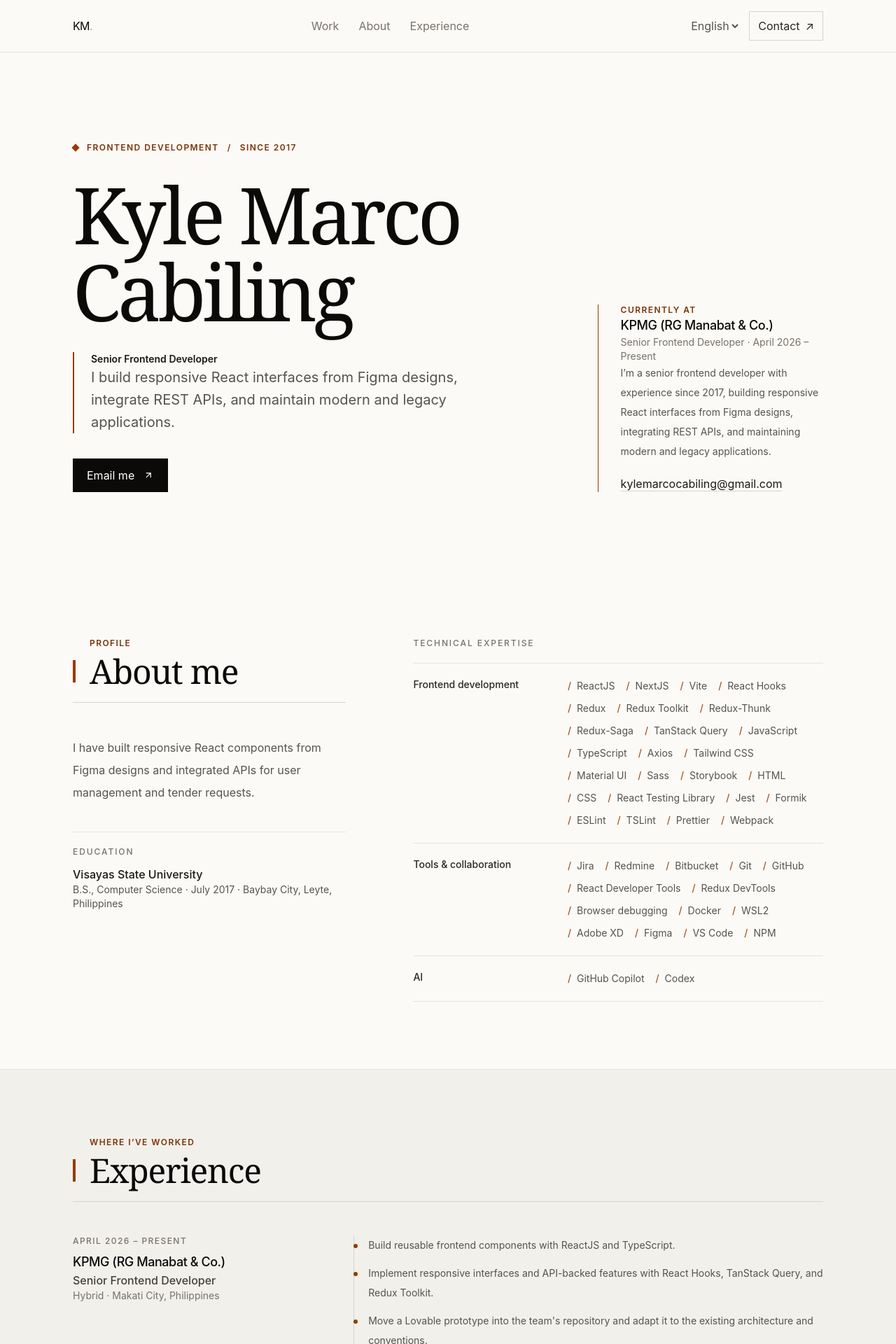
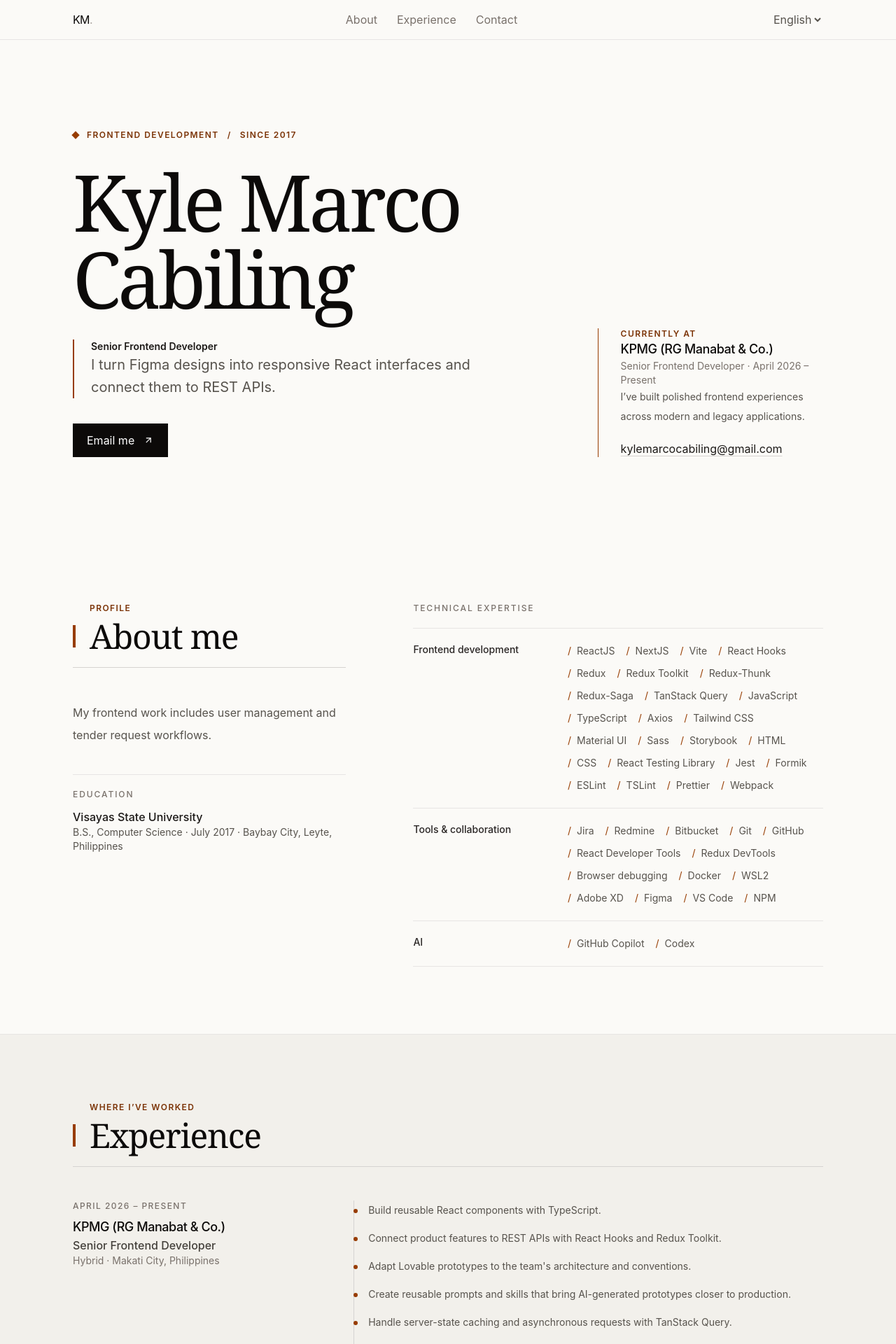
Before and after one commit to KyleMarco/portfolio, a React (Vite) app: page / in a window 1280 px wide. Shown: the top 1920 px of the page at 70% size. Built offline with nearby package versions, Linux system fonts and the light colour scheme; what @kylemarco/shared-ui would draw is missing.

Commit message:
updated locale and routes

```diff
--- a/src/app/locales/en.ts
+++ b/src/app/locales/en.ts
@@ -23,22 +23,21 @@ export const en = {
         experience: {
           title: 'Professional experience',
           description:
-            'Explore my frontend development experience across product teams and different stages of my career.',
+            'Browse my frontend career, from early React projects to product team work.',
         },
         toolkit: {
           title: 'Frontend toolkit',
           description:
-            'See the languages, frameworks, and tools I use to build responsive and maintainable web interfaces.',
+            'Explore the stack behind my interfaces, from React and TypeScript to testing tools.',
         },
         education: {
           title: 'Education and interests',
           description:
-            'Learn more about my education, areas of study, and interests beyond frontend development.',
+            'See my education and interests beyond frontend development.',
         },
         storefront: {
           title: 'Interactive storefront',
-          description:
-            'The shop page demonstrates product browsing and cart interactions alongside the portfolio.',
+          description: 'Browse sample products, filter availability, and manage a cart.',
         },
       },
     },
@@ -47,70 +46,46 @@ export const en = {
       since2017: 'Since 2017',
       currentlyAt: 'Currently at',
       heroDescription:
-        'I build responsive React interfaces from Figma designs, integrate REST APIs, and maintain modern and legacy applications.',
+        'I turn Figma designs into responsive React interfaces and connect them to REST APIs.',
       contact: 'Email me',
-      selectedWork: 'View selected work',
-      projectsEyebrow: 'Selected work',
-      projectsTitle: 'Projects',
       aboutEyebrow: 'Profile',
       aboutTitle: 'About me',
       experienceEyebrow: 'Where I’ve worked',
       experienceTitle: 'Experience',
-      source: 'GitHub',
       aboutDescription:
-        'I have built responsive React components from Figma designs and integrated APIs for user management and tender requests.',
+        'My frontend work includes user management and tender request workflows.',
       education: 'Education',
       expertise: 'Technical expertise',
       technologies: 'Technologies',
       contactTitle: 'Contact',
       resumeLink: 'View résumé PDF',
-      resumeSubject: 'Request for resume',
       backToTop: 'Back to top',
     },
     portfolio: {
       profile: {
         role: 'Senior Frontend Developer',
         summary:
-          'I’m a senior frontend developer with experience since 2017, building responsive React interfaces from Figma designs, integrating REST APIs, and maintaining modern and legacy applications.',
-        tagline: 'UI with intention',
+          'I’ve built polished frontend experiences across modern and legacy applications.',
         footerRole: 'Frontend Developer',
       },
       present: 'Present',
-      projects: {
-        storefront: {
-          title: 'Interactive storefront',
-          category: 'Commerce demo',
-          description:
-            'A React storefront demo with product browsing, availability filters, quantity selection, and a working cart flow, using Redux Toolkit and TanStack Query.',
-          screenshotAlt: 'Screenshot of the interactive storefront demo',
-          demoLabel: 'Live demo',
-        },
-        portfolio: {
-          title: 'Portfolio website',
-          category: 'Personal site',
-          description:
-            'A React and TypeScript portfolio with live project demos, a detailed work history, and direct contact links.',
-          screenshotAlt: 'Screenshot of the portfolio website',
-          demoLabel: 'View website',
-        },
-      },
       experience: {
         kpmg: {
           role: 'Senior Frontend Developer',
           location: 'Hybrid · Makati City, Philippines',
           highlights: {
-            reusableComponents: 'Build reusable frontend components with ReactJS and TypeScript.',
+            reusableComponents: 'Build reusable React components with TypeScript.',
             apiBackedFeatures:
-              'Implement responsive interfaces and API-backed features with React Hooks, TanStack Query, and Redux Toolkit.',
+              'Connect product features to REST APIs with React Hooks and Redux Toolkit.',
             prototypeMigration:
-              "Move a Lovable prototype into the team's repository and adapt it to the existing architecture and conventions.",
+              "Adapt Lovable prototypes to the team's architecture and conventions.",
             aiWorkflows:
-              'Create reusable AI prompts and custom skills for converting AI-generated prototypes into production-aligned code.',
+              'Create reusable prompts and skills that bring AI-generated prototypes closer to production.',
             dataFetching:
-              'Manage data fetching, caching, and asynchronous API interactions with TanStack Query.',
-            clientState: 'Manage client-side application state with Redux and Redux Toolkit.',
+              'Handle server-state caching and asynchronous requests with TanStack Query.',
+            clientState: 'Manage client-side state with Redux Toolkit.',
             responsiveInterfaces:
-              'Develop responsive interfaces with Tailwind CSS and Material UI.',
+              'Create responsive layouts with Tailwind CSS and Material UI.',
             uiTests:
               'Write and maintain component and UI tests with Jest and React Testing Library.',
             aiAssistedDevelopment:
@@ -172,7 +147,6 @@ export const en = {
       },
       education: {
         university: { program: 'B.S., Computer Science' },
-        completed: 'Completed',
       },
       contact: {
         email: 'Email',
--- a/src/app/locales/fil.ts
+++ b/src/app/locales/fil.ts
@@ -33,22 +33,22 @@ export const fil: LocaleShape<typeof en> = {
         experience: {
           title: 'Propesyonal na karanasan',
           description:
-            'Tingnan ang aking karanasan sa frontend development sa iba’t ibang pangkat at yugto ng aking karera.',
+            'Tingnan ang takbo ng aking karera sa frontend, mula sa mga unang proyekto sa React hanggang sa trabaho sa mga product team.',
         },
         toolkit: {
           title: 'Mga gamit sa frontend',
           description:
-            'Alamin ang mga wika, framework, at tool na ginagamit ko sa paggawa ng responsive at madaling panatilihing web interface.',
+            'Tuklasin ang mga teknolohiyang ginagamit ko sa paggawa ng mga interface, mula sa React at TypeScript hanggang sa mga testing tool.',
         },
         education: {
           title: 'Edukasyon at mga interes',
           description:
-            'Alamin ang tungkol sa aking edukasyon, pinag-aralan, at mga interes sa labas ng frontend development.',
+            'Tingnan ang aking edukasyon at mga interes sa labas ng frontend development.',
         },
         storefront: {
           title: 'Interactive na tindahan',
           description:
-            'Ipinapakita ng shop page ang pag-browse ng produkto at paggamit ng cart kasama ng portfolio.',
+            'Mag-browse ng mga sample na produkto, i-filter ayon sa availability, at pamahalaan ang cart.',
         },
       },
     },
@@ -57,72 +57,48 @@ export const fil: LocaleShape<typeof en> = {
       since2017: 'Mula 2017',
       currentlyAt: 'Kasalukuyang nasa',
       heroDescription:
-        'Gumagawa ako ng responsive na React interface mula sa mga disenyo sa Figma, nag-iintegrate ng REST API, at nagpapanatili ng moderno at legacy na application.',
+        'Ginagawa kong responsive na React interface ang mga disenyo sa Figma at ikinokonekta ang mga ito sa REST API.',
       contact: 'Mag-email sa akin',
-      selectedWork: 'Tingnan ang mga piling gawa',
-      projectsEyebrow: 'Mga piling gawa',
-      projectsTitle: 'Mga proyekto',
       aboutEyebrow: 'Profile',
       aboutTitle: 'Tungkol sa akin',
       experienceEyebrow: 'Mga naging trabaho',
       experienceTitle: 'Karanasan',
-      source: 'GitHub',
       aboutDescription:
-        'Gumawa ako ng responsive na React component mula sa mga disenyo sa Figma at nag-integrate ng API para sa pamamahala ng user at mga tender request.',
+        'Kasama sa aking trabaho sa frontend ang mga workflow para sa pamamahala ng user at mga tender request.',
       education: 'Edukasyon',
       expertise: 'Kasanayang teknikal',
       technologies: 'Mga teknolohiya',
       contactTitle: 'Makipag-ugnayan',
       resumeLink: 'Tingnan ang PDF ng résumé',
-      resumeSubject: 'Paghiling ng résumé',
       backToTop: 'Bumalik sa itaas',
     },
     portfolio: {
       profile: {
         role: 'Senior na Frontend Developer',
         summary:
-          'Isa akong senior na frontend developer na may karanasan mula 2017. Gumagawa ako ng responsive na React interface mula sa mga disenyo sa Figma, nag-iintegrate ng REST API, at nagpapanatili ng moderno at legacy na application.',
-        tagline: 'UI na may layunin',
+          'Nakagawa ako ng mga de-kalidad na frontend experience sa mga moderno at legacy na application.',
         footerRole: 'Frontend Developer',
       },
       present: 'Kasalukuyan',
-      projects: {
-        storefront: {
-          title: 'Interactive na tindahan',
-          category: 'Demo ng tindahan',
-          description:
-            'Demo ng React storefront para sa pag-browse ng produkto, pag-filter ayon sa availability, pagpili ng dami, at paggamit ng cart gamit ang Redux Toolkit at TanStack Query.',
-          screenshotAlt: 'Screenshot ng interactive na demo ng tindahan',
-          demoLabel: 'Live na demo',
-        },
-        portfolio: {
-          title: 'Portfolio website',
-          category: 'Personal na website',
-          description:
-            'Portfolio gamit ang React at TypeScript na may mga live na demo ng proyekto, detalyadong kasaysayan ng trabaho, at direktang link para makipag-ugnayan.',
-          screenshotAlt: 'Screenshot ng portfolio website',
-          demoLabel: 'Tingnan ang website',
-        },
-      },
       experience: {
         kpmg: {
           role: 'Senior na Frontend Developer',
           location: 'Hybrid · Makati City, Pilipinas',
           highlights: {
             reusableComponents:
-              'Gumagawa ng mga reusable na frontend component gamit ang ReactJS at TypeScript.',
+              'Bumubuo ng mga reusable na React component gamit ang TypeScript.',
             apiBackedFeatures:
-              'Gumagawa ng responsive na interface at mga feature na gumagamit ng API sa tulong ng React Hooks, TanStack Query, at Redux Toolkit.',
+              'Ikinokonekta ang mga feature ng produkto sa REST API gamit ang React Hooks at Redux Toolkit.',
             prototypeMigration:
-              'Inilipat ang prototype mula sa Lovable papunta sa repository ng team at iniangkop ito sa kasalukuyang architecture at mga convention.',
+              'Iniiaangkop ang mga prototype mula sa Lovable sa architecture at mga convention ng team.',
             aiWorkflows:
-              'Gumagawa ng mga reusable na AI prompt at custom skill para maiangkop ang mga prototype na nilikha ng AI sa production code.',
+              'Gumagawa ng mga reusable na prompt at skill para mas mailapit sa production ang mga prototype na ginawa ng AI.',
             dataFetching:
-              'Pinamamahalaan ang pagkuha at pag-cache ng data, pati ang asynchronous na pakikipag-ugnayan sa API gamit ang TanStack Query.',
+              'Pinangangasiwaan ang pag-cache ng server state at mga asynchronous na request gamit ang TanStack Query.',
             clientState:
-              'Pinamamahalaan ang client-side state ng application gamit ang Redux at Redux Toolkit.',
+              'Pinamamahalaan ang client-side state gamit ang Redux Toolkit.',
             responsiveInterfaces:
-              'Gumagawa ng responsive na interface gamit ang Tailwind CSS at Material UI.',
+              'Gumagawa ng mga responsive na layout gamit ang Tailwind CSS at Material UI.',
             uiTests:
               'Gumagawa at nagpapanatili ng component at UI test gamit ang Jest at React Testing Library.',
             aiAssistedDevelopment:
@@ -184,7 +160,6 @@ export const fil: LocaleShape<typeof en> = {
       },
       education: {
         university: { program: 'B.S. sa Computer Science' },
-        completed: 'Natapos',
       },
       contact: {
         email: 'Email',
--- a/src/app/router/index.tsx
+++ b/src/app/router/index.tsx
@@ -3,7 +3,7 @@ import { useTranslation } from 'react-i18next';
 import { HomePage, NotFoundPage } from '../../routes';
 import { profile } from '../../routes/portfolioData';
 
-export function AppRouter() {
+function AppRouter() {
   const { t, i18n } = useTranslation();
 
   return (
@@ -25,12 +25,6 @@ export function AppRouter() {
             </Link>
             <div className="flex items-center gap-4 sm:gap-7">
               <a
-                href={`${import.meta.env.BASE_URL}#projects`}
-                className="text-sm text-stone-500 transition-colors hover:text-stone-950 focus-visible:outline-2 focus-visible:outline-offset-4 focus-visible:outline-stone-950"
-              >
-                {t('navigation.work')}
-              </a>
-              <a
                 href={`${import.meta.env.BASE_URL}#about`}
                 className="text-sm text-stone-500 transition-colors hover:text-stone-950 focus-visible:outline-2 focus-visible:outline-offset-4 focus-visible:outline-stone-950"
               >
@@ -41,6 +35,12 @@ export function AppRouter() {
                 className="text-sm text-stone-500 transition-colors hover:text-stone-950 focus-visible:outline-2 focus-visible:outline-offset-4 focus-visible:outline-stone-950"
               >
                 {t('navigation.experience')}
+              </a>
+              <a
+                href={`${import.meta.env.BASE_URL}#contact`}
+                className="text-sm text-stone-500 transition-colors hover:text-stone-950 focus-visible:outline-2 focus-visible:outline-offset-4 focus-visible:outline-stone-950"
+              >
+                {t('navigation.contact')}
               </a>
             </div>
             <div className="flex items-center gap-3">
@@ -56,22 +56,12 @@ export function AppRouter() {
                 <option value="en">English</option>
                 <option value="fil">Filipino</option>
               </select>
-              <a
-                href={`mailto:${profile.email}`}
-                className="hidden border border-stone-300 px-3 py-2 text-xs font-medium text-stone-800 transition-colors hover:border-stone-500 sm:inline-flex"
-              >
-                {t('navigation.contact')}{' '}
-                <span aria-hidden="true" className="ml-2">
-                  ↗
-                </span>
-              </a>
             </div>
           </nav>
         </header>
 
         <Routes>
           <Route path="/" element={<HomePage />} />
-          <Route path="/about" element={<Navigate to="/" replace />} />
           <Route path="*" element={<NotFoundPage />} />
         </Routes>
       </div>
```
